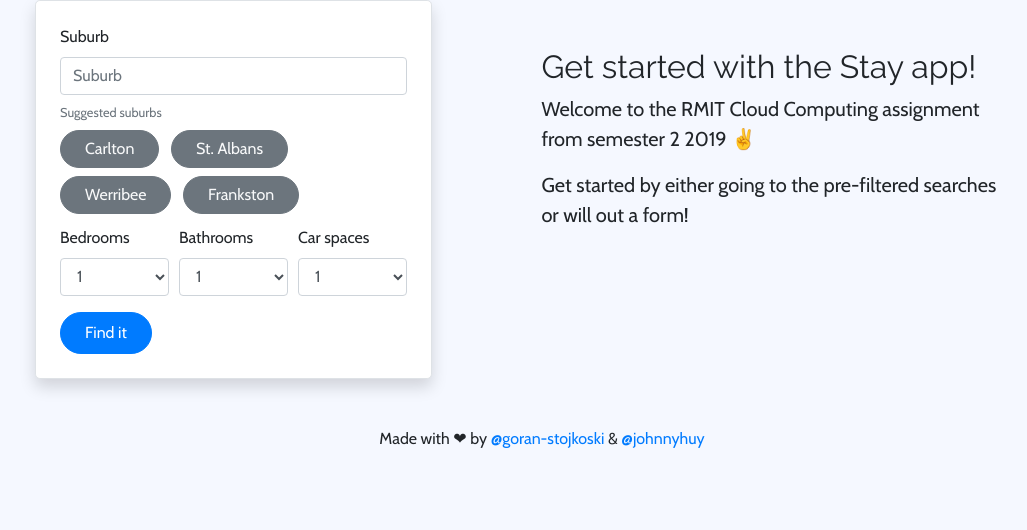
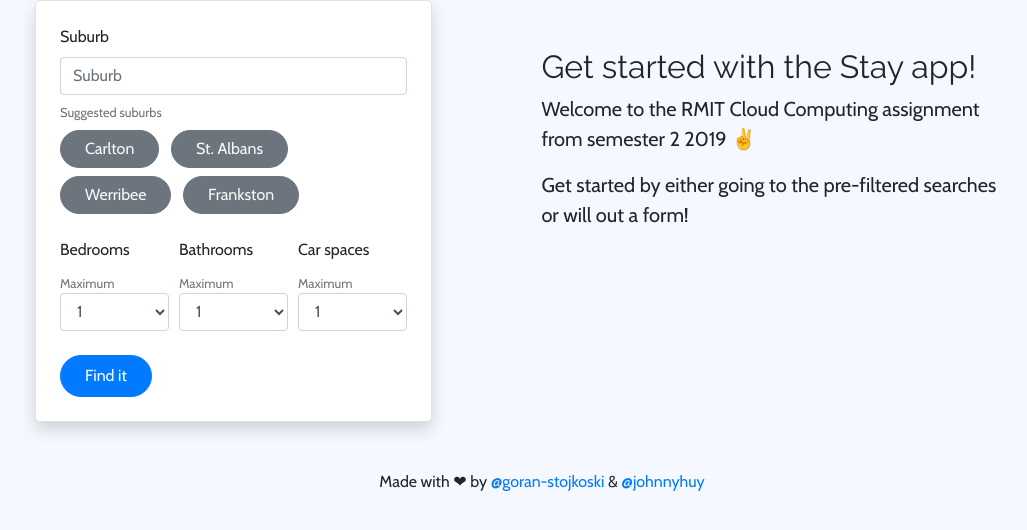
Before and after one commit to johnnyhuy/cloud-computing-assignment-two, a FastAPI app: page / in a window 1280 px wide. Shown: the part 90-620 px from the top of the page, without its empty margins (98-1125 px from the left). Run offline with FastAPI, Linux system fonts and the light colour scheme; parts of the project's set-up code (start-up, migrations or seed data) failed here and were passed over; some libraries are stand-ins or nearby versions.

Commit message:
Cleaned up index page

```diff
--- a/app/templates/index.html
+++ b/app/templates/index.html
@@ -4,7 +4,7 @@
         <div class="col-md-5">
             <div class="shadow ml-5 p-4 rounded-lg bg-white border">
                 <form method="POST" action="/listings">
-                    <div id="suburbInputForm" class="form-group mb-1">
+                    <div id="suburbInputForm" class="form-group mb-3">
                         <label for="suburbInput">Suburb</label>
                         <input id="suburbInput" type="text" class="form-control" name="suburb_name" placeholder="Suburb" list="suburbs" required>
                         <small id="suggested" class="form-text text-muted pt-1 pb-2">Suggested suburbs</small>
@@ -15,9 +15,10 @@
                             <a class="btn btn-secondary text-light rounded-pill px-4 mb-2 mx-1">Frankston</a>
                         </div>
                     </div>
-                    <div class="form-row">
+                    <div class="form-row mb-2">
                         <div class="form-group col-12 col-lg-4">
                             <label for="bedroomInput">Bedrooms</label>
+                            <small id="suggested" class="form-text text-muted">Maximum</small>
                             <select class="form-control" id="bedroomInput" name="bedrooms">
                                 <option selected>1</option>
                                 <option>2</option>
@@ -28,6 +29,7 @@
                         </div>
                         <div class="form-group col-12 col-lg-4">
                             <label for="bathroomInput">Bathrooms</label>
+                            <small id="suggested" class="form-text text-muted">Maximum</small>
                             <select class="form-control" id="bathroomInput" name="bathrooms">
                                 <option selected>1</option>
                                 <option>2</option>
@@ -38,6 +40,7 @@
                         </div>
                         <div class="form-group col-12 col-lg-4">
                             <label for="carSpaceInput">Car spaces</label>
+                            <small id="suggested" class="form-text text-muted">Maximum</small>
                             <select class="form-control" id="carSpaceInput" name="carspaces">
                                 <option selected>1</option>
                                 <option>2</option>
```
